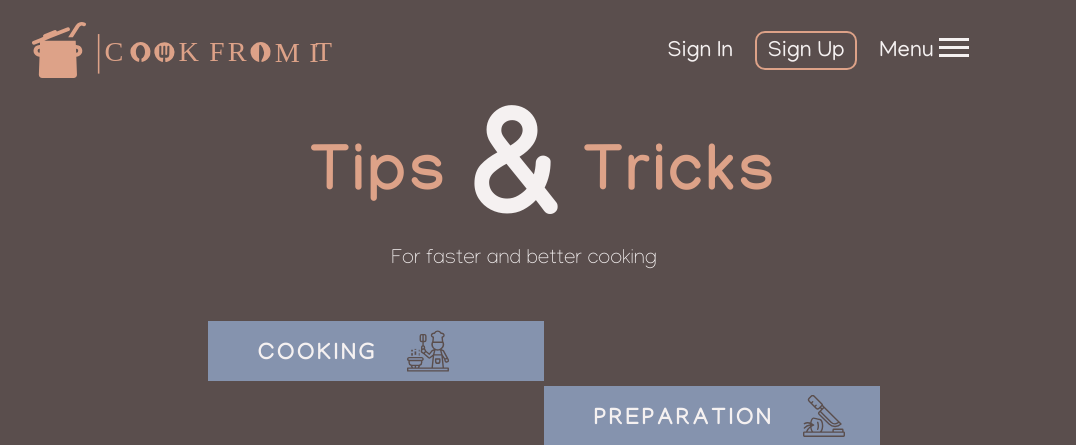
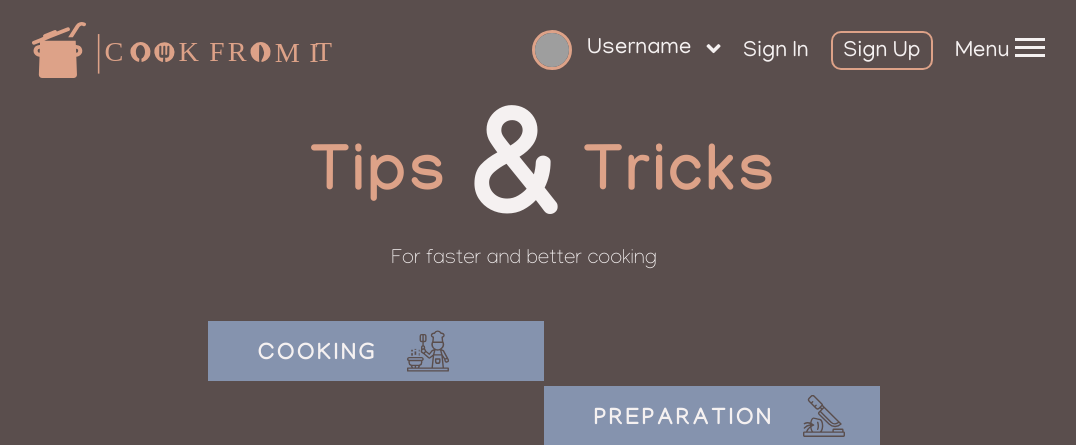
Before and after one commit to explodgf/cookfromit, a PHP site: page /find_tips.php in a window 1280 px wide. Shown: the top 445 px of the page, without its empty margins (96-1172 px from the left). Run offline with PHP 8.4, Linux system fonts and the light colour scheme; some libraries are stand-ins or nearby versions; grey boxes are pictures that could not be loaded.

Commit message:
dropdown menu, animations and Hot FiX z-index's

```diff
--- a/css/sass/components/_comments.scss
+++ b/css/sass/components/_comments.scss
@@ -5,7 +5,7 @@
     height: 100%;
     margin: 0 auto !important;
     padding-bottom: 150px;
-    z-index: 999;
+    z-index: 2;
     position: relative;
     .header {
         width: 400px;
--- a/css/sass/components/_navigation.scss
+++ b/css/sass/components/_navigation.scss
@@ -26,7 +26,7 @@
             }
         }
         .items-box {
-            width: 400px;
+            width: auto;
             height: 100%;
             ul {
                 list-style: none;
@@ -111,6 +111,62 @@
                             transform: rotate3d(0, 0, 1, -45deg);
                         }
                     }
+                    .dropdown-holder {
+                        position: relative;
+                        display: flex;
+                        justify-content: center;
+                        align-items: center;
+                        top: -10px;
+                        height: 30px;
+                        i {
+                            padding-left: 15px;
+                        }
+                        .user-img {
+                            width: 40px;
+                            height: 40px;
+                            border: 3px solid #DDA288;
+                            border-radius: 50%;
+                            display: inline-block;
+                            margin-right: 15px !important;
+                            img {
+                                width: 100%;
+                                height: 100%;
+                                border-radius: 50%;
+                            }
+                        }
+                    }
+                    &:hover > ul,
+                    &:focus-within > ul {
+                        visibility: visible;
+                        opacity: 1;
+                        display: block;
+                    }
+                    ul {
+                        visibility: hidden;
+                        opacity: 0;
+                        min-width: 3rem;
+                        position: absolute;
+                        transition: all 0.5s ease;
+                        top: 2.5rem;
+                        left: 0;
+                        right: 0;
+                        display: none;
+                        &:hover,
+                        &:focus {
+                            visibility: visible;
+                            opacity: 1;
+                            display: block;
+                        }
+                        li {
+                            clear: both;
+                            width: 100%;
+                            border-top: 3px solid #8593ae;
+                            background: rgba($color: #DDA288, $alpha: 0.9);
+                            a {
+                                font-size: 1.2em;
+                            }
+                        }
+                    }
                 }
                 .menu-iconOn {
                     border: 2px solid #7E675E;
--- a/css/sass/pages/_findtips.scss
+++ b/css/sass/pages/_findtips.scss
@@ -202,7 +202,7 @@
             grid-auto-rows: auto;
             grid-template-columns: repeat(auto-fill, minmax(260px, 1fr));
             grid-gap: 3em;
-            z-index: 999;
+            z-index: 2;
             padding-bottom: 50px;
             .tip-card {
                 color: #fff;
--- a/css/styles.css
+++ b/css/styles.css
@@ -211,7 +211,7 @@ li {
   height: 100%;
   margin: 0 auto !important;
   padding-bottom: 150px;
-  z-index: 999;
+  z-index: 2;
   position: relative;
 }
 .comments .header {
@@ -363,7 +363,7 @@ li {
   transform: scale(1.1);
 }
 .navigation .nav-box .items-box {
-  width: 400px;
+  width: auto;
   height: 100%;
 }
 .navigation .nav-box .items-box ul {
@@ -452,6 +452,60 @@ li {
 .navigation .nav-box .items-box ul li .iconOn:after {
   bottom: 0;
   transform: rotate3d(0, 0, 1, -45deg);
+}
+.navigation .nav-box .items-box ul li .dropdown-holder {
+  position: relative;
+  display: flex;
+  justify-content: center;
+  align-items: center;
+  top: -10px;
+  height: 30px;
+}
+.navigation .nav-box .items-box ul li .dropdown-holder i {
+  padding-left: 15px;
+}
+.navigation .nav-box .items-box ul li .dropdown-holder .user-img {
+  width: 40px;
+  height: 40px;
+  border: 3px solid #DDA288;
+  border-radius: 50%;
+  display: inline-block;
+  margin-right: 15px !important;
+}
+.navigation .nav-box .items-box ul li .dropdown-holder .user-img img {
+  width: 100%;
+  height: 100%;
+  border-radius: 50%;
+}
+.navigation .nav-box .items-box ul li:hover > ul, .navigation .nav-box .items-box ul li:focus-within > ul {
+  visibility: visible;
+  opacity: 1;
+  display: block;
+}
+.navigation .nav-box .items-box ul li ul {
+  visibility: hidden;
+  opacity: 0;
+  min-width: 3rem;
+  position: absolute;
+  transition: all 0.5s ease;
+  top: 2.5rem;
+  left: 0;
+  right: 0;
+  display: none;
+}
+.navigation .nav-box .items-box ul li ul:hover, .navigation .nav-box .items-box ul li ul:focus {
+  visibility: visible;
+  opacity: 1;
+  display: block;
+}
+.navigation .nav-box .items-box ul li ul li {
+  clear: both;
+  width: 100%;
+  border-top: 3px solid #8593ae;
+  background: rgba(221, 162, 136, 0.9);
+}
+.navigation .nav-box .items-box ul li ul li a {
+  font-size: 1.2em;
 }
 .navigation .nav-box .items-box ul .menu-iconOn {
   border: 2px solid #7E675E;
@@ -2093,7 +2147,7 @@ li {
   grid-auto-rows: auto;
   grid-template-columns: repeat(auto-fill, minmax(260px, 1fr));
   grid-gap: 3em;
-  z-index: 999;
+  z-index: 2;
   padding-bottom: 50px;
 }
 .find-tips-container .tips-grid .grid .tip-card {
--- a/templates/inc/navigation.php
+++ b/templates/inc/navigation.php
@@ -5,6 +5,13 @@
         </div>
         <div class="items-box">
             <ul>
+                <li><a class="dropdown-holder" href="#" aria-haspopup="true"><div class="user-img"><img src="https://www.w3schools.com/w3images/team2.jpg" alt="user"/></div>Username<i class="fas fa-angle-down"></i></a>
+                    <ul class="dropdown" aria-label="submenu">
+                        <li><a href="userprofile.php">My profile</a></li>
+                        <li><a href="my_favorites_recipes.php">Favorite recipes</a></li>
+                        <li><a href="#">Logout</a></li>
+                    </ul>
+                </li>
                 <li><a href="#login">Sign in</a></li>
                 <li><a href="registration.php" class="border-last">Sign up</a></li>
                 <li><a class="menu-icon">
```
Also changed, not shown: 1 other file.
